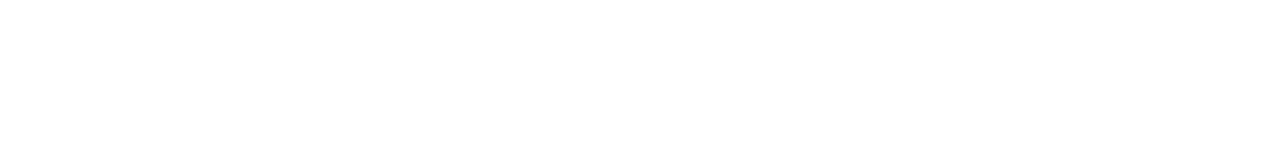
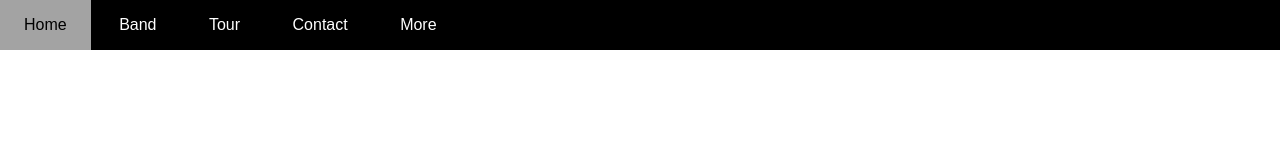
Before and after one commit to Khanh26/webband, a plain HTML site: page index.html in a window 1280 px wide. Drawn offline with Linux system fonts and the light colour scheme.

Commit message:
header css

```diff
--- a/assests/css/style.css
+++ b/assests/css/style.css
@@ -0,0 +1,66 @@
+/* Reset css */
+* {
+    padding: 0;
+    margin: 0;
+    box-sizing: border-box;
+}
+
+html {
+    font-family: Arial, Helvetica, sans-serif;
+}
+/* Thứ tự
+1 - vị trí
+2 - kích thước
+3 - màu sắc
+4 - kiểu dáng(kiểu chữ tròn vuông ....)
+*/
+
+/*
+- Làm từ trên xuóng duối
+- Từ tổng quan đến chi tiết
+*/
+#main {
+
+}
+
+#header {
+    height: 50px;
+    background-color: black;
+}
+
+#nav {
+
+}
+
+#nav li {
+    display: inline-block;
+}
+
+#nav .subnav {
+    display: none;
+}
+
+#nav li a {
+    color: #FFFF;
+    text-decoration: none;
+    line-height: 50px;
+    padding: 0 24px;
+    display: inline-block;
+}
+
+#nav li:hover a {
+    color: black;
+    background-color: #cccc;
+}
+
+#slider {
+
+}
+
+#content {
+
+}
+
+#footer {
+
+}
--- a/index.html
+++ b/index.html
@@ -8,6 +8,35 @@
     <title>Document</title>
 </head>
 <body>
-    <h3></h3>
+    <div id="main">
+        <div id="header">
+            <ul id="nav">
+                <li><a href="">Home</a></li>
+                <li><a href="">Band</a></li>
+                <li><a href="">Tour</a></li>
+                <li><a href="">Contact</a></li>
+                <li>
+                    <a href="">More</a>
+                    <ul class="subnav">
+                        <li><a href="">Merchandise</a></li>
+                        <li><a href="">Extras</a></li>
+                        <li><a href="">Media</a></li>
+                    </ul>
+                </li>
+            </ul>
+        </div>
+
+        <div id="slider">
+
+        </div>
+
+        <div id="content">
+
+        </div>
+
+        <div id="footer">
+
+        </div>
+    </div>
 </body>
 </html>
--- a/style.css
+++ /dev/null
@@ -1 +0,0 @@
-asd
```
